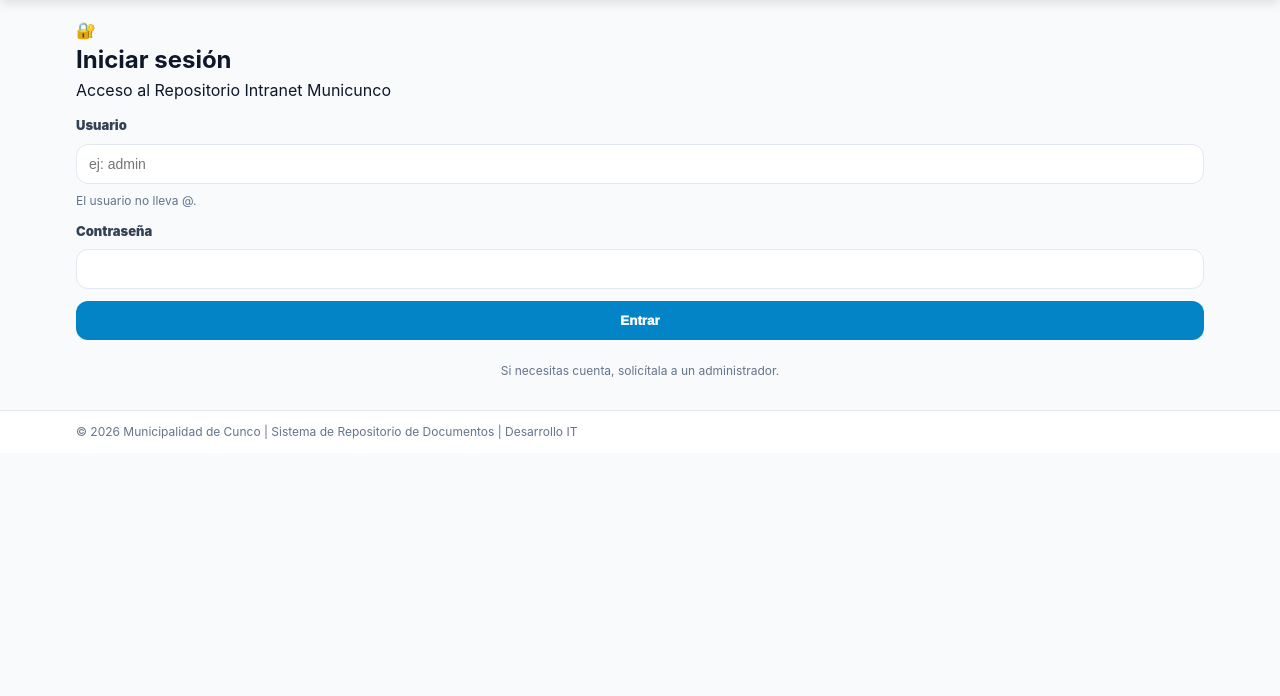
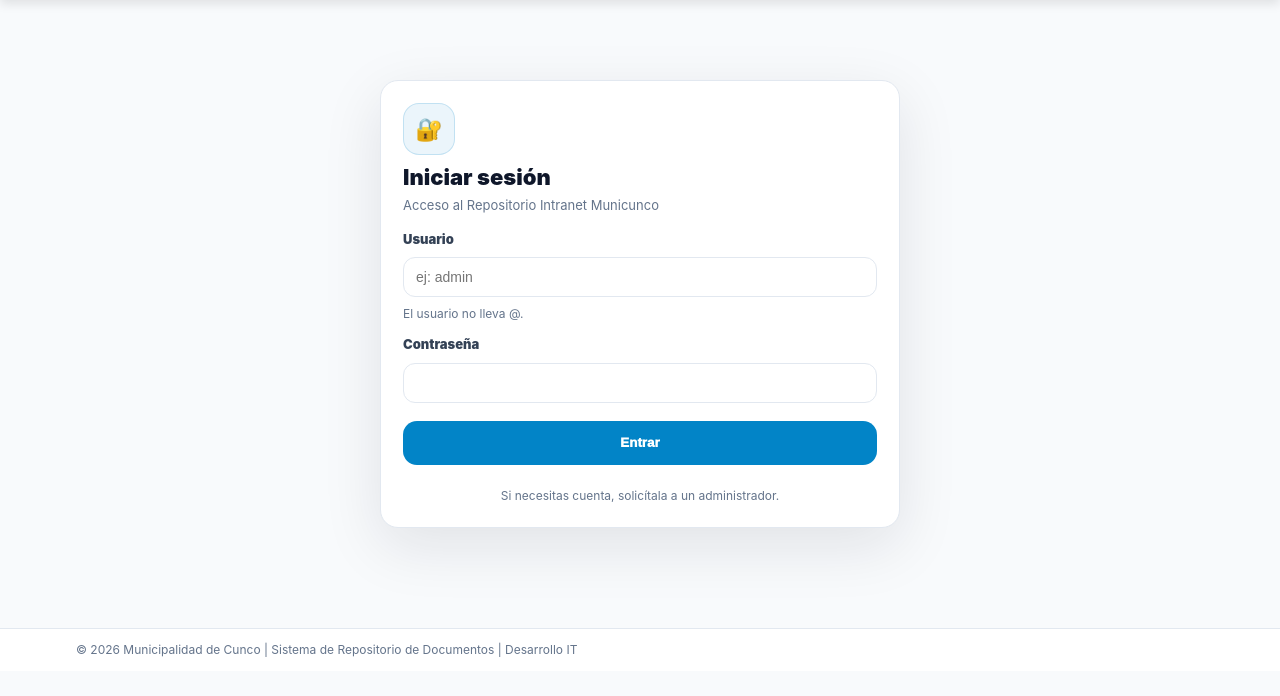
Before and after one commit to Marcelo-Onchi/repositorio_intranet_municunco, a Flask app: page /auth/login in a window 1280 px wide. Shown: the part 74-770 px from the top of the page. Run offline with Flask 3, Linux system fonts and the light colour scheme.

Commit message:
05-03-2026

```diff
--- a/app/static/css/base.css
+++ b/app/static/css/base.css
@@ -139,6 +139,8 @@ img{ max-width:100%; height:auto; display:block; }
 .brand__title{ font-weight:900; font-size:18px; line-height:1.15; }
 .brand__subtitle{ opacity:.92; font-size:12px; margin-top:2px; }
 
+.topbar__right{ display:flex; align-items:center; min-width:0; }
+
 .pill{
   display:flex; align-items:center; gap:10px;
   background:rgba(255,255,255,.10);
@@ -261,7 +263,7 @@ img{ max-width:100%; height:auto; display:block; }
 
 .label{ font-size: 13px; font-weight: 900; color: var(--c-text-2); }
 
-.input, select.input{
+.input, select.input, textarea.input{
   width: 100%;
   padding: 11px 12px;
   border: 1px solid var(--c-border);
@@ -271,7 +273,12 @@ img{ max-width:100%; height:auto; display:block; }
   min-width:0;
 }
 
-.input:focus, select.input:focus{
+textarea.input{
+  resize: vertical;
+  min-height: 110px;
+}
+
+.input:focus, select.input:focus, textarea.input:focus{
   border-color: rgba(2,132,199,.65);
   box-shadow: 0 0 0 3px rgba(2,132,199,.12);
 }
@@ -375,7 +382,7 @@ img{ max-width:100%; height:auto; display:block; }
   background:#fff;
   margin-top: 10px;
 }
-.callout__text{ display:flex; flex-direction:column; gap:4px; }
+.callout__text{ display:flex; flex-direction:column; gap:4px; min-width:0; }
 .callout--warn{ background: rgba(234,88,12,.08); border-color: rgba(234,88,12,.20); }
 .callout--ok{ background: rgba(22,163,74,.08); border-color: rgba(22,163,74,.20); }
 
@@ -425,15 +432,19 @@ img{ max-width:100%; height:auto; display:block; }
 ========================= */
 .actions{
   display:flex;
-  gap: 8px;
+  gap: 10px;
   align-items:center;
+  flex-wrap: wrap;
   min-width:0;
 }
-.actions--row{ justify-content:flex-end; }
+.actions--row{
+  justify-content:flex-end;
+  align-items:center;
+}
 .actions--stack{
   flex-direction: column;
   align-items: stretch;
-  gap: 8px;
+  gap: 10px;
 }
 .actions--stack .btn{ width:100%; }
 
@@ -568,6 +579,56 @@ summary.btn::-webkit-details-marker{ display:none; }
   min-height: auto;
 }
 
+/* =========================
+   Auth (Login / Register)
+========================= */
+.auth-shell{
+  min-height: calc(100vh - 220px);
+  display:grid;
+  place-items:center;
+  padding: 10px 0 18px;
+}
+
+.auth-panel{
+  width: min(520px, 100%);
+  background: #fff;
+  border: 1px solid var(--c-border);
+  border-radius: 18px;
+  box-shadow: var(--shadow-lg);
+  padding: 22px;
+}
+
+.auth-panel__icon{
+  width: 52px;
+  height: 52px;
+  border-radius: 16px;
+  display:grid;
+  place-items:center;
+  background: rgba(2,132,199,.08);
+  border: 1px solid rgba(2,132,199,.18);
+  font-size: 22px;
+  margin-bottom: 10px;
+}
+
+.auth-panel__title{
+  font-size: 22px;
+  font-weight: 950;
+  line-height: 1.15;
+}
+
+.auth-panel__sub{
+  margin-top: 6px;
+  color: var(--c-text-3);
+  font-size: 13px;
+}
+
+.auth-btn{
+  width: 100%;
+  margin-top: 6px;
+  min-height: 44px;
+  border-radius: 14px;
+}
+
 /* Guardrails anti-overflow */
 .layout, .content, .card, .form__row, .table-wrap, .table, .actions, .pill{ min-width: 0; }
 .table td, .table th{ min-width: 0; }
@@ -603,6 +664,8 @@ summary.btn::-webkit-details-marker{ display:none; }
   .card--big{ padding: 16px; }
   .nav__item{ padding: 11px 11px; }
   .pill{ max-width: 86vw; padding: 9px 10px; }
+
+  .auth-panel{ padding: 18px; border-radius: 16px; }
 }
 
 /* ==========================================================================
@@ -639,7 +702,7 @@ summary.btn::-webkit-details-marker{ display:none; }
 .modal__panel.is-lg{ width: min(1200px, 100%); }
 .modal__panel.is-xl{ width: min(96vw, 1400px); }
 
-/* Resize en escritorio (más intuitivo para ajustar a gusto) */
+/* Resize en escritorio */
 @media (min-width: 768px){
   #previewModal .modal__panel{
     resize: both;
@@ -650,7 +713,7 @@ summary.btn::-webkit-details-marker{ display:none; }
   }
 }
 
-/* En móvil: evita resize (touch) */
+/* En móvil: evita resize */
 @media (max-width: 767px){
   #previewModal .modal__panel{ resize: none; }
 }
--- a/app/static/css/pages.css
+++ b/app/static/css/pages.css
@@ -31,6 +31,13 @@
   text-overflow:ellipsis;
 }
 
+.table--dashboard{
+  table-layout: fixed;
+}
+.table--dashboard th:nth-child(1), .table--dashboard td:nth-child(1){ width: 180px; }
+.table--dashboard th:nth-child(2), .table--dashboard td:nth-child(2){ width: auto; }
+.table--dashboard td{ overflow:hidden; }
+
 @media (max-width: 1024px){
   .stats{ grid-template-columns: repeat(2, minmax(0, 1fr)); }
 }
@@ -58,13 +65,14 @@
 }
 
 .toolbar__field--search{ grid-column: span 2; }
+
 @media (max-width: 1100px){
   .toolbar__field--search{ grid-column: auto; }
 }
 
 .toolbar__right{
   display:flex;
-  gap: 12px;
+  gap: 10px;
   flex-wrap: wrap;
   justify-content:flex-end;
   align-items:center;
@@ -84,13 +92,13 @@
   table-layout: fixed;
 }
 
-/* ✅ IMPORTANT: ancho de la primera columna (Documento) */
+/* Anchos para evitar “todo apretado” + mantener acciones visibles */
 .table--docs th:nth-child(1), .table--docs td:nth-child(1){ width: 360px; }
 .table--docs th:nth-child(2), .table--docs td:nth-child(2){ width: 170px; }
 .table--docs th:nth-child(3), .table--docs td:nth-child(3){ width: 170px; }
 .table--docs th:nth-child(4), .table--docs td:nth-child(4){ width: 160px; }
 .table--docs th:nth-child(5), .table--docs td:nth-child(5){ width: 110px; }
-.table--docs th:nth-child(6), .table--docs td:nth-child(6){ width: 220px; }
+.table--docs th:nth-child(6), .table--docs td:nth-child(6){ width: 240px; }
 
 .table--docs th{
   overflow:hidden;
@@ -318,7 +326,7 @@
 .table--admin th:nth-child(3), .table--admin td:nth-child(3){ width: 120px; }
 .table--admin th:nth-child(4), .table--admin td:nth-child(4){ width: 120px; }
 .table--admin th:nth-child(5), .table--admin td:nth-child(5){ width: 160px; }
-.table--admin th:nth-child(6), .table--admin td:nth-child(6){ width: 280px; }
+.table--admin th:nth-child(6), .table--admin td:nth-child(6){ width: 300px; }
 
 @media (max-width: 860px){
   .table--admin{ table-layout: auto; }
@@ -419,7 +427,6 @@
   .table--admin .admin-actionpanel .btn{
     white-space: normal;
     overflow-wrap: anywhere;
-    word-break: normal;
     line-height: 1.15;
 
     font-size: 12.5px;
--- a/app/static/js/base.js
+++ b/app/static/js/base.js
@@ -64,6 +64,11 @@
 
     const applySize = (size) => {
       const s = SIZES.includes(size) ? size : "md";
+
+      // Importante: si el usuario redimensionó manualmente, limpiar inline sizes
+      panel.style.width = "";
+      panel.style.height = "";
+
       SIZES.forEach((x) => panel.classList.remove(`is-${x}`));
       panel.classList.add(`is-${s}`);
 
@@ -188,9 +193,7 @@
         const dt = new DataTransfer();
         for (const f of files) dt.items.add(f);
         input.files = dt.files;
-      } catch (_) {
-        // Navegadores restrictivos: no romper UX.
-      }
+      } catch (_) {}
 
       updateCount();
     });
```
Also changed, not shown: app/templates/documents/index.html (+1 -35 lines).
